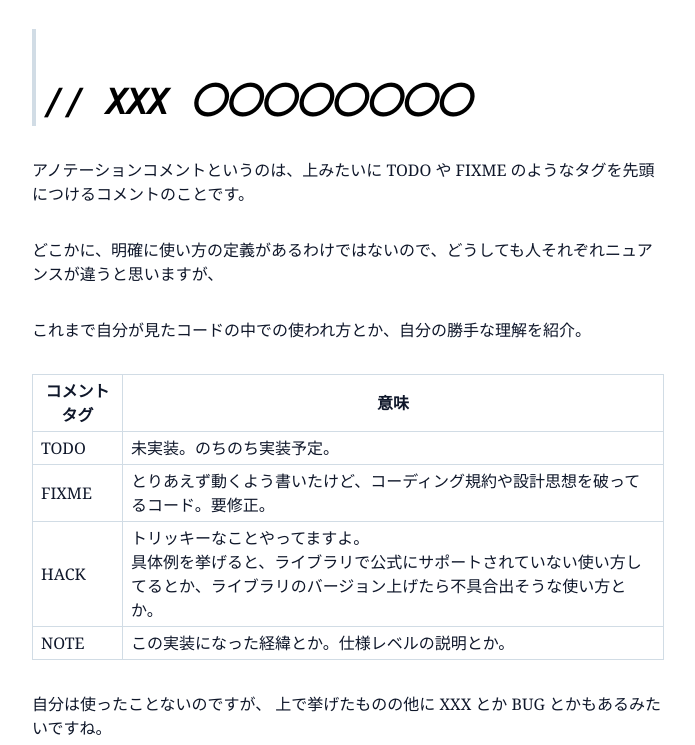
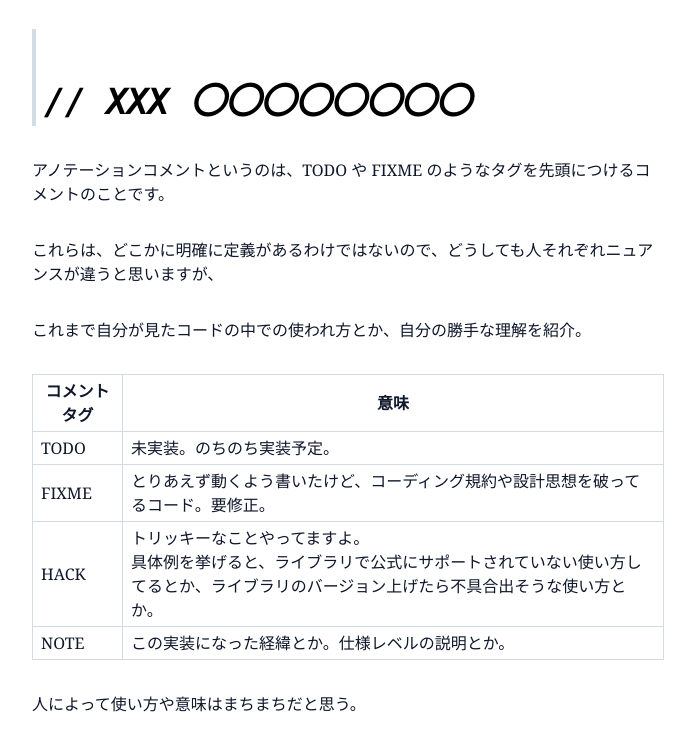
Before and after one commit to akhrszk/blog, a Gatsby site: page /entries/annotation-commen/ in a window 1280 px wide. Shown: the part 187-932 px from the top of the page, without its empty margins (292-987 px from the left). Built offline with nearby package versions, Linux system fonts and the light colour scheme; Gatsby itself is replaced by a stand-in of ours; a small style sheet from the web is missing.

Commit message:
:pencil2: fixes articles

```diff
--- a/content/entries/annotation-commen/index.md
+++ b/content/entries/annotation-commen/index.md
@@ -5,9 +5,9 @@ date: "2022-12-09T23:18:27+0900"
 
 > # `// XXX 〇〇〇〇〇〇〇〇`
 
-アノテーションコメントというのは、上みたいに TODO や FIXME のようなタグを先頭につけるコメントのことです。
+アノテーションコメントというのは、TODO や FIXME のようなタグを先頭につけるコメントのことです。
 
-どこかに、明確に使い方の定義があるわけではないので、どうしても人それぞれニュアンスが違うと思いますが、
+これらは、どこかに明確に定義があるわけではないので、どうしても人それぞれニュアンスが違うと思いますが、
 
 これまで自分が見たコードの中での使われ方とか、自分の勝手な理解を紹介。
 
@@ -18,6 +18,4 @@ date: "2022-12-09T23:18:27+0900"
 | HACK         | トリッキーなことやってますよ。<br>具体例を挙げると、ライブラリで公式にサポートされていない使い方してるとか、ライブラリのバージョン上げたら不具合出そうな使い方とか。 |
 | NOTE         | この実装になった経緯とか。仕様レベルの説明とか。                                                                                                                     |
 
-自分は使ったことないのですが、 上で挙げたものの他に XXX とか BUG とかもあるみたいですね。
-
-おそらく、人によって使い方や意味はまちまちだと思う。
+人によって使い方や意味はまちまちだと思う。
```
